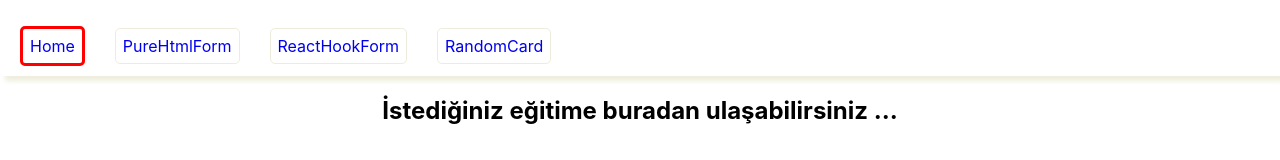
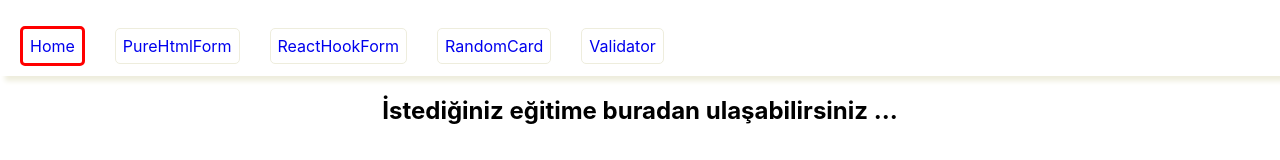
Before and after one commit to sametkzdl/reactProjects, a React (Create React App) app: page / in a window 1280 px wide. Shown: the top 160 px of the page. Built offline with nearby package versions, Linux system fonts and the light colour scheme.

Commit message:
header düzenlendi

```diff
--- a/package.json
+++ b/package.json
@@ -12,6 +12,7 @@
     "react-hook-form": "^7.52.1",
     "react-router-dom": "^6.25.1",
     "react-scripts": "5.0.1",
+    "validator": "^13.12.0",
     "web-vitals": "^2.1.4"
   },
   "scripts": {
--- a/src/App.js
+++ b/src/App.js
@@ -1,16 +1,20 @@
-import { Routes, Route, useParams, Link, useLocation } from "react-router-dom";
+import { Routes, Route, Link, useLocation } from "react-router-dom";
+import React from "react";
 import PureHtmlForm from "./pages/forms/purehtmlform";
 import ReactHookForm from "./pages/forms/reactHookForm";
 import Home from "./pages/home";
 import RandomCard from "./pages/randomCard/jokes";
-
+import Validator from "./pages/validator/validator";
 function App() {
   const location = useLocation();
+  let components = { Home, PureHtmlForm, ReactHookForm, RandomCard, Validator };
+
   const urlData = [
-    { name: "Home", href: "/" },
-    { name: "PureHtmlForm", href: "/PureHtmlForm" },
-    { name: "ReactHookForm", href: "/ReactHookForm" },
-    { name: "RandomCard", href: "/RandomCard" },
+    { name: "Home", href: "/", id: 1 },
+    { name: "PureHtmlForm", href: "/PureHtmlForm", id: 2 },
+    { name: "ReactHookForm", href: "/ReactHookForm", id: 3 },
+    { name: "RandomCard", href: "/RandomCard", id: 4 },
+    { name: "Validator", href: "/Validator", id: 5 },
   ];
   return (
     <div className="App">
@@ -62,10 +66,12 @@ function App() {
         </ul>
       </header>
       <Routes>
-        <Route path="/" element={<Home />} />
-        <Route path="/PureHtmlForm" element={<PureHtmlForm />} />
-        <Route path="/ReactHookForm" element={<ReactHookForm />} />
-        <Route path="/RandomCard" element={<RandomCard />} />
+        {urlData.map(({ name, href, id }) => {
+          const Page = components[name];
+          return (
+            <Route key={id} path={href} element={React.createElement(Page)} />
+          );
+        })}
       </Routes>
     </div>
   );
--- /dev/null
+++ b/src/pages/validator/validator.js
@@ -0,0 +1,9 @@
+const Validator = () => {
+  return (
+    <div style={{ textAlign: "center" }}>
+      <h2>Validator</h2>
+    </div>
+  );
+};
+
+export default Validator;
```
Also changed, not shown: 1 other file (tests, documents, lock files or other folders).
